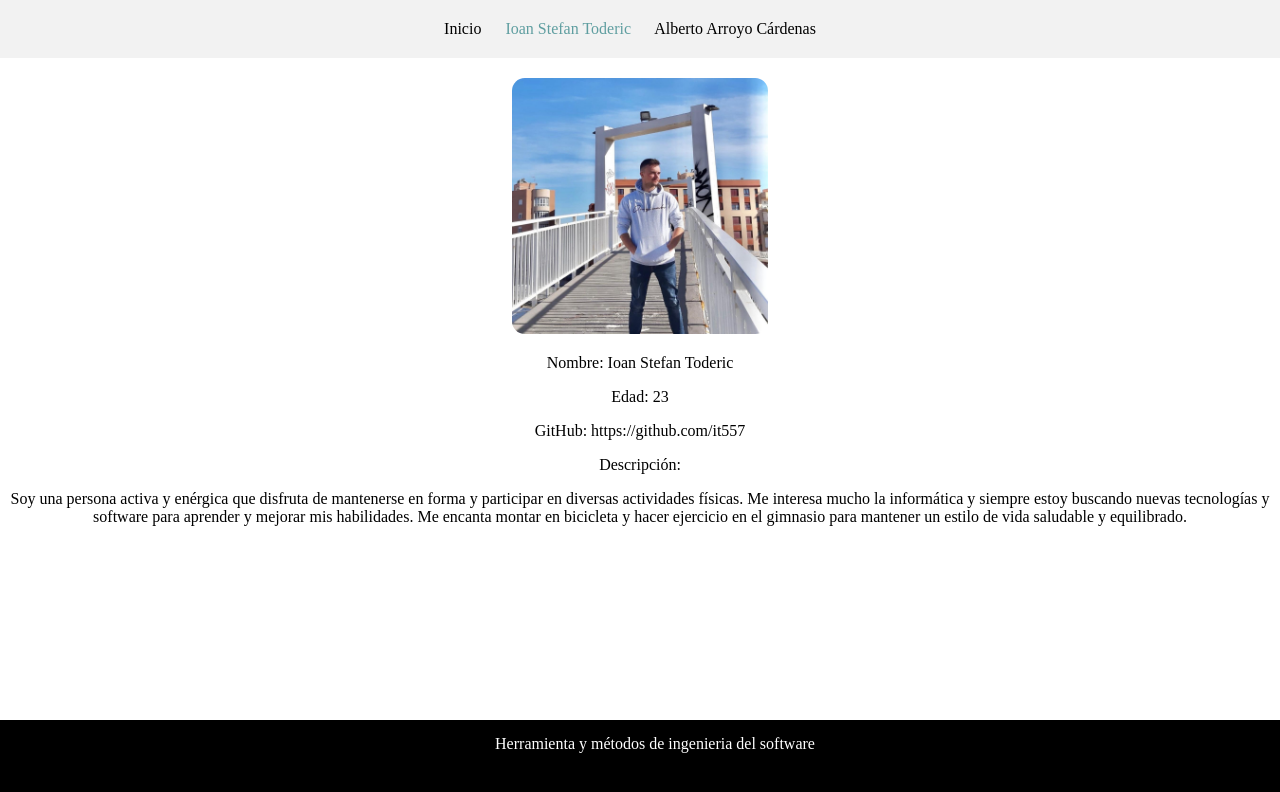
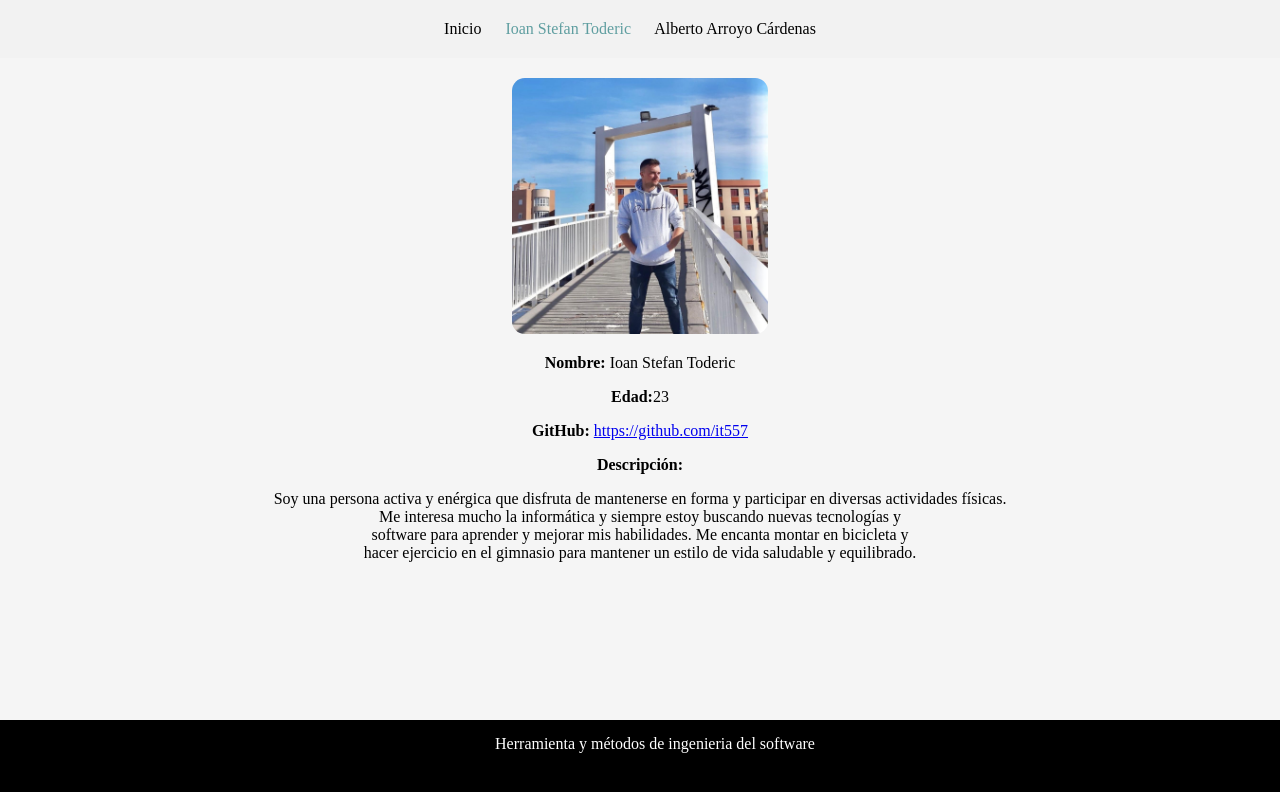
Before and after one commit to aac572/WebPersonal, a plain HTML site: page ioan.html in a window 1280 px wide. Drawn offline with Linux system fonts and the light colour scheme.

Commit message:
Cambios en index e Ioan

```diff
--- a/ioan.html
+++ b/ioan.html
@@ -4,10 +4,12 @@
     <title>HMIS</title>
     <link rel="icon" type="image/x-icon" href="pictures/logo.jpg">
     <style>
+
       body {
         margin: 0;
         padding: 0;
         height: 100%;
+        background-color: whitesmoke;
       }
       .header {
         background-color: #f2f2f2;
@@ -46,6 +48,12 @@
       .info {
         margin-bottom: 500px;
       }
+  .desc{
+    display: flex;
+    align-items: center;
+    justify-content: center;
+  }
+
 
     </style>
   </head>
@@ -58,14 +66,15 @@
     <div class="content">
 
             <img src="pictures/ionut.jpg" alt="Ioan Stefan Toderic">
-            <p> Nombre: Ioan Stefan Toderic</p>
-            <p> Edad: 23</p>
-            <p> GitHub: https://github.com/it557</p>
-            <p> Descripción: </p>
-            <p>
-                Soy una persona activa y enérgica que disfruta de mantenerse en forma y participar en diversas actividades físicas.
-                Me interesa mucho la informática y siempre estoy buscando nuevas tecnologías y software para aprender y mejorar mis habilidades.
-                Me encanta montar en bicicleta y hacer ejercicio en el gimnasio para mantener un estilo de vida saludable y equilibrado.
+
+            <p><b>Nombre:</b> Ioan Stefan Toderic </p>
+            <p><b>Edad:</b>23</p>
+            <p><b>GitHub: </b><a href="https://github.com/it557">https://github.com/it557 </a></p>
+            <p><b>Descripción:</b>  </p>
+            <p class="desc">
+                Soy una persona activa y enérgica que disfruta de mantenerse en forma y participar en diversas actividades físicas. <br>
+                Me interesa mucho la informática y siempre estoy buscando nuevas tecnologías y<br> software para aprender y mejorar mis habilidades.
+                Me encanta montar en bicicleta y <br>hacer ejercicio en el gimnasio para mantener un estilo de vida saludable y equilibrado.
             </p>
 
             </div>
```
Also changed, not shown: index.html (+13 -0 lines).
